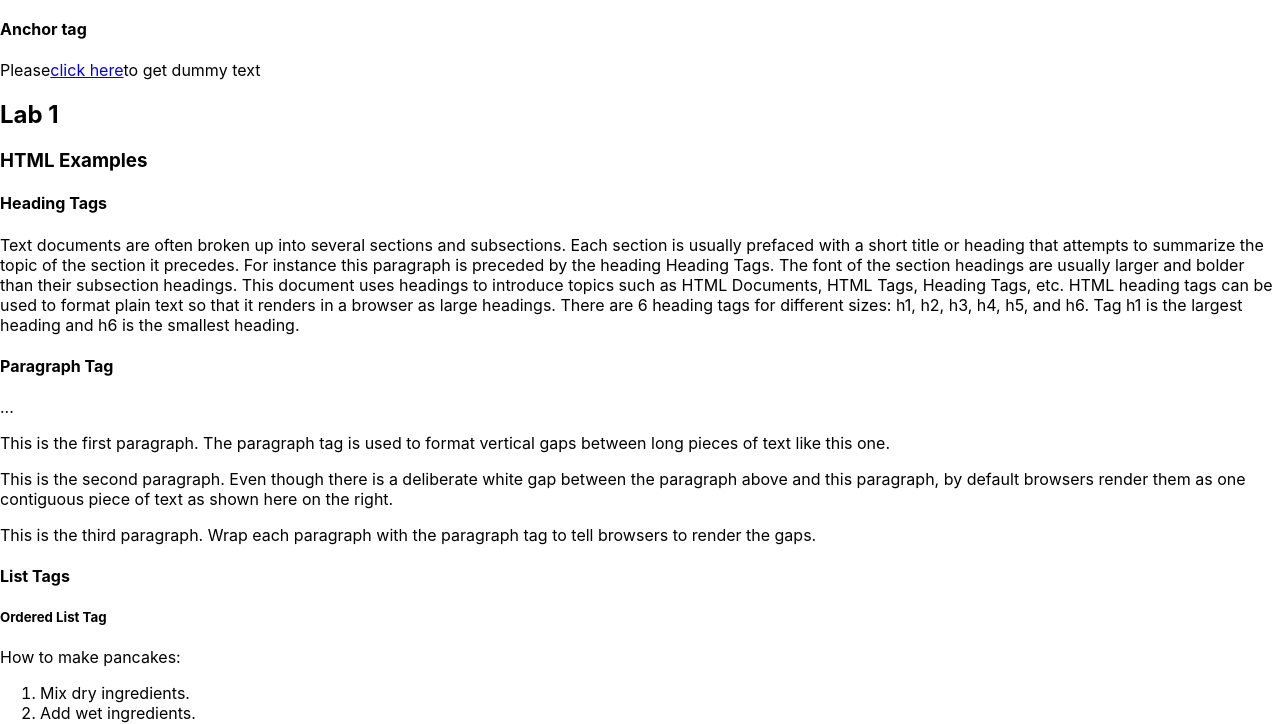
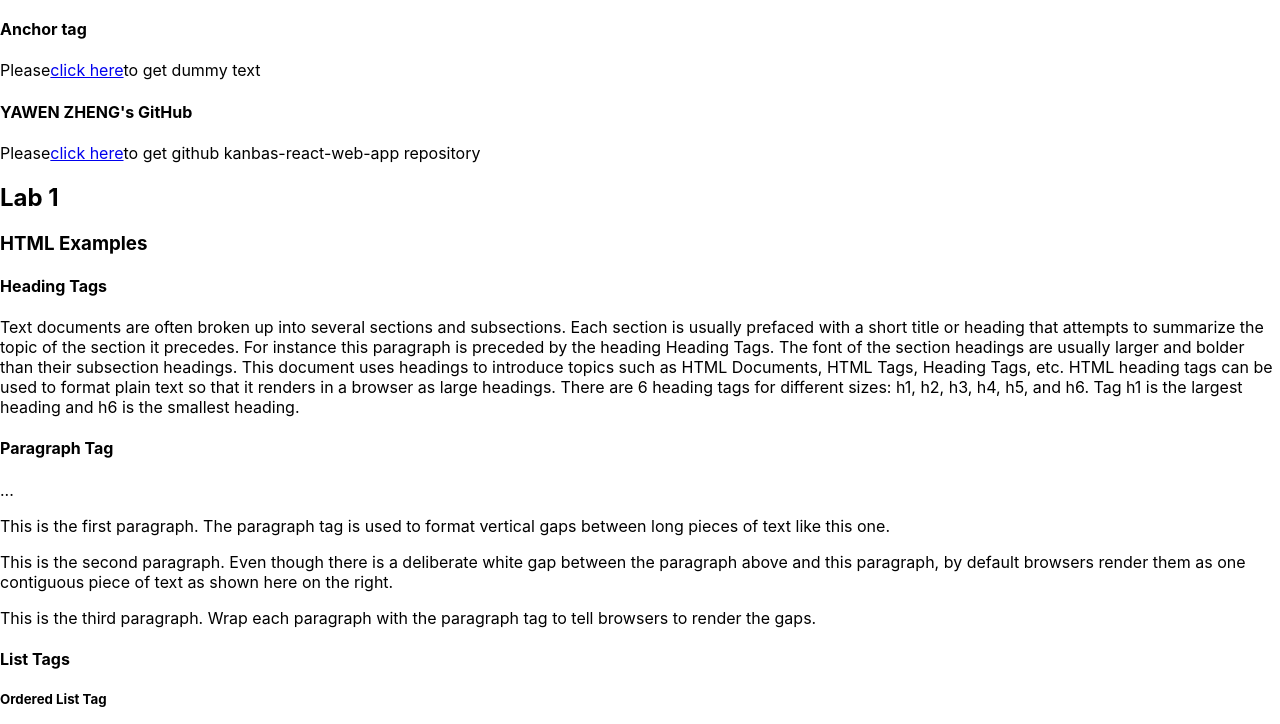
Before and after one commit to Inbris/kanbas-react-web-app, a React (Create React App) app: page /#/Labs/Lab1 in a window 1280 px wide. Shown: the part 3716-4440 px from the top of the page. Built offline with nearby package versions, Linux system fonts and the light colour scheme.

Commit message:
add GitHub anchor

```diff
--- a/src/Labs/Lab1/index.tsx
+++ b/src/Labs/Lab1/index.tsx
@@ -304,6 +304,10 @@ tag to tell browsers to render the gaps.
         Please
         <a id="wd-lipsum" href="https://www.lipsum.com">click here</a>
         to get dummy text<br/>
+        <h4>YAWEN ZHENG's GitHub</h4>
+        Please
+        <a id="wd-github" href="https://github.khoury.northeastern.edu/yzheng76/kanbas-react-web-app">click here</a>
+        to get github kanbas-react-web-app repository<br/>
 
 
 
```
